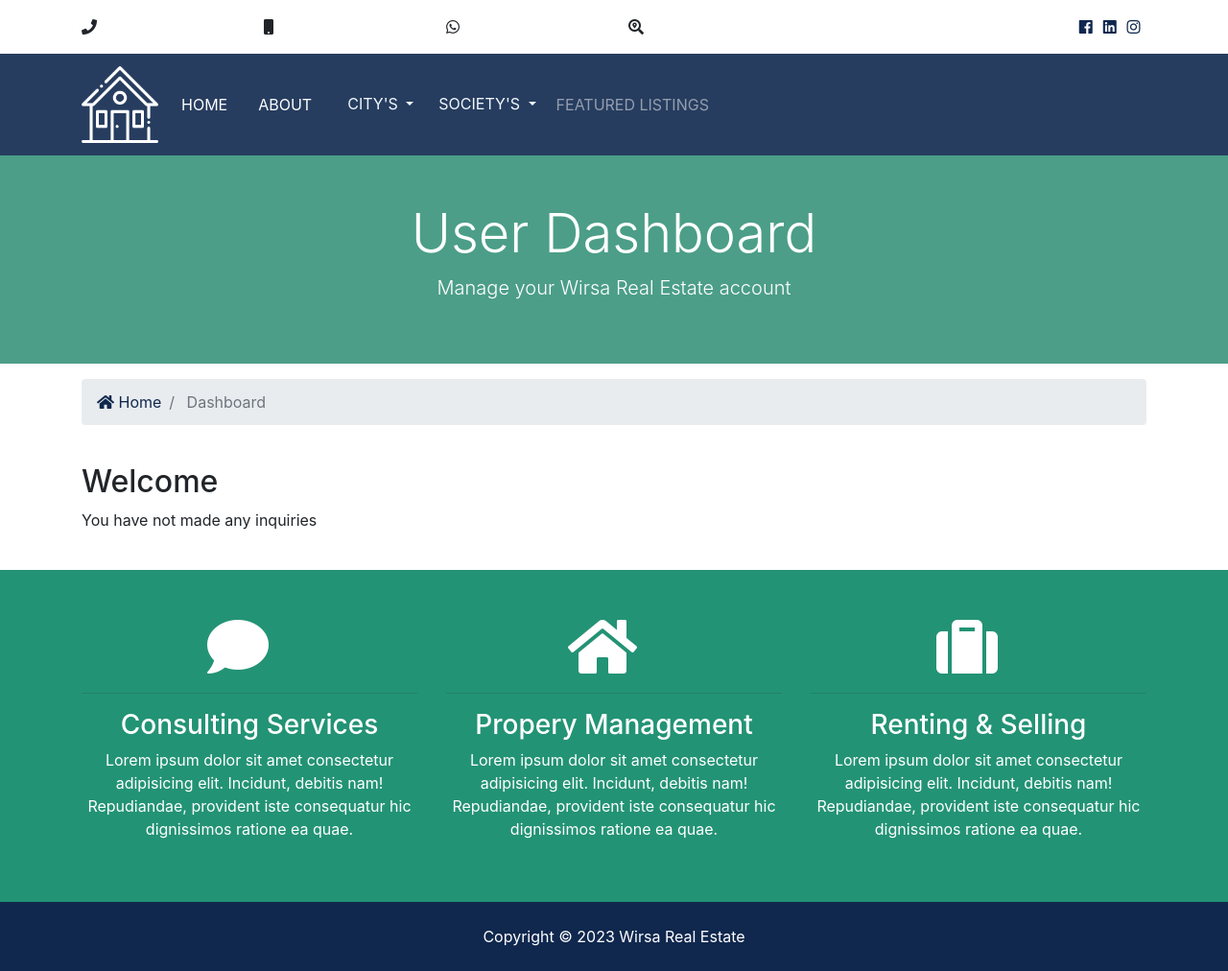
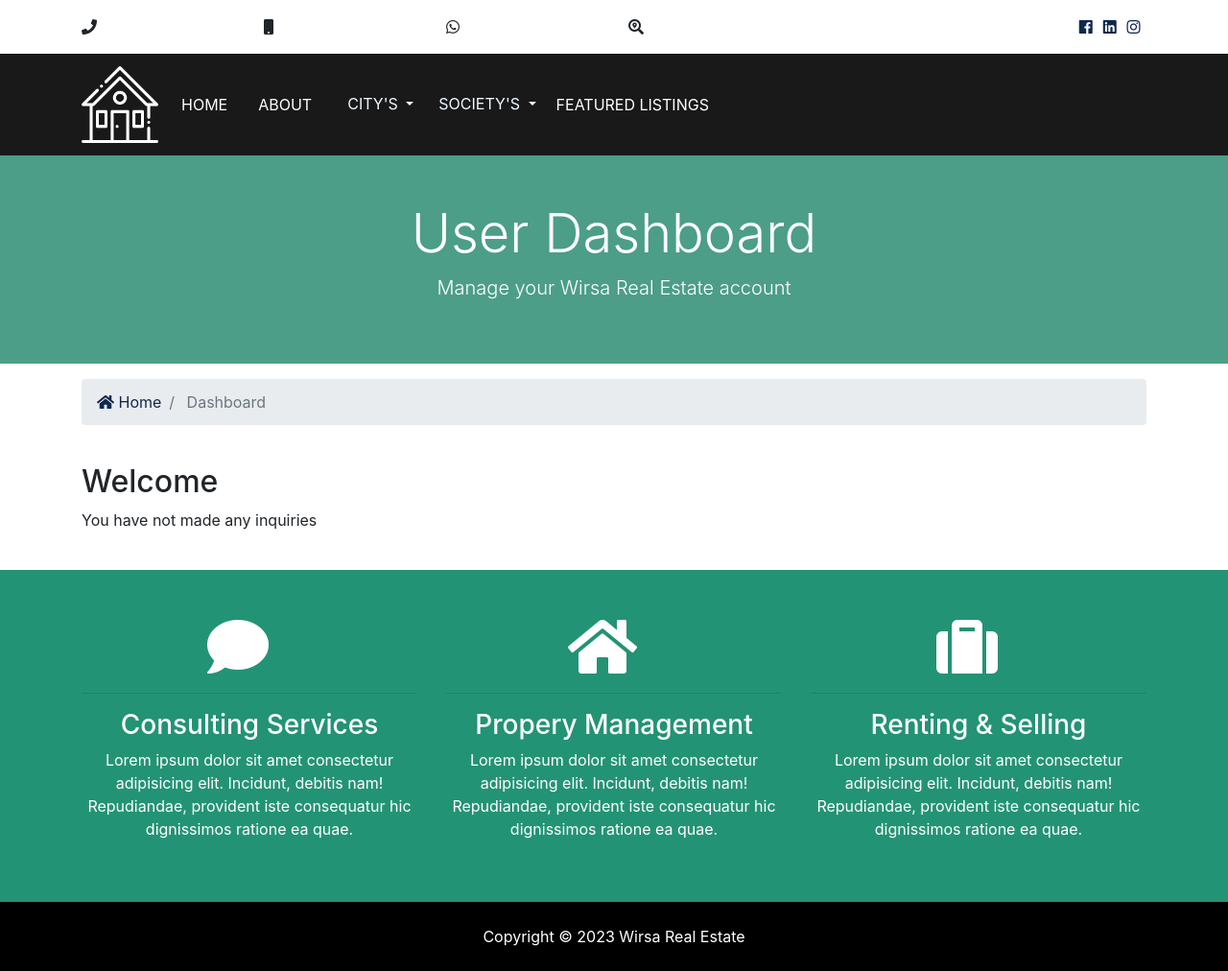
Before and after one commit to 786raees/django-real-state, a Django app: page /accounts/dashboard in a window 1280 px wide. Shown: the whole page at 96% size. Run offline with Django 3.2, Linux system fonts and the light colour scheme; data comes from the database, SQL or seed files in the repository; both versions use the stored data as it was after the commit; some libraries are stand-ins or nearby versions.

```diff
--- a/templates/admin/base_site.html
+++ b/templates/admin/base_site.html
@@ -3,7 +3,7 @@
 
 {% block branding %}
   <h1 id="head">
-    <img src="{% static 'img/logo.png' %}" alt="Wirsa Real Estate" height="50" width="80" class="brand_img"> Admin Area
+    <img src="{% static 'img/wirsa_logo.png' %}" alt="Wirsa Real Estate" height="50" width="80" class="brand_img"> Admin Area
   </h1>
 {% endblock %}
 {% block extrastyle %}
--- a/templates/partials/_footer.html
+++ b/templates/partials/_footer.html
@@ -1,5 +1,5 @@
  <!-- Footer -->
-  <footer id="main-footer" class="py-4 bg-primary text-white text-center">
+  <footer id="main-footer" class="py-4 bg-primary text-white text-center" style="background-color: black !important;">
     Copyright &copy;
     <span class="year"></span> Wirsa  Real Estate
   </footer>
--- a/templates/partials/_navbar.html
+++ b/templates/partials/_navbar.html
@@ -1,6 +1,6 @@
 {% load static %}
 <!-- Navbar -->
-<nav class="navbar navbar-expand-lg navbar-dark bg-primary sticky-top">
+<nav class="navbar navbar-expand-lg navbar-dark bg-primary sticky-top" style="background-color: black !important;">
     <div class="container">
       <a class="navbar-brand" href="{% url 'index' %}">
         <img src="{% static 'img/logo.png' %}" class="logo" alt="">
@@ -56,7 +56,7 @@
             {% if 'listings' in request.path %}
               class="nav-item active mr-3"
             {% else %}
-              class="nav-item mr-3"
+              class="nav-item active mr-3"
             {% endif %}
           >
             <a class="nav-link" href="{% url 'listings' %}">Featured Listings</a>
```
Also changed, not shown: db.sqlite3, static/img/wirsa_logo.png (added), templates/partials/wirsa_logo.png (added).
